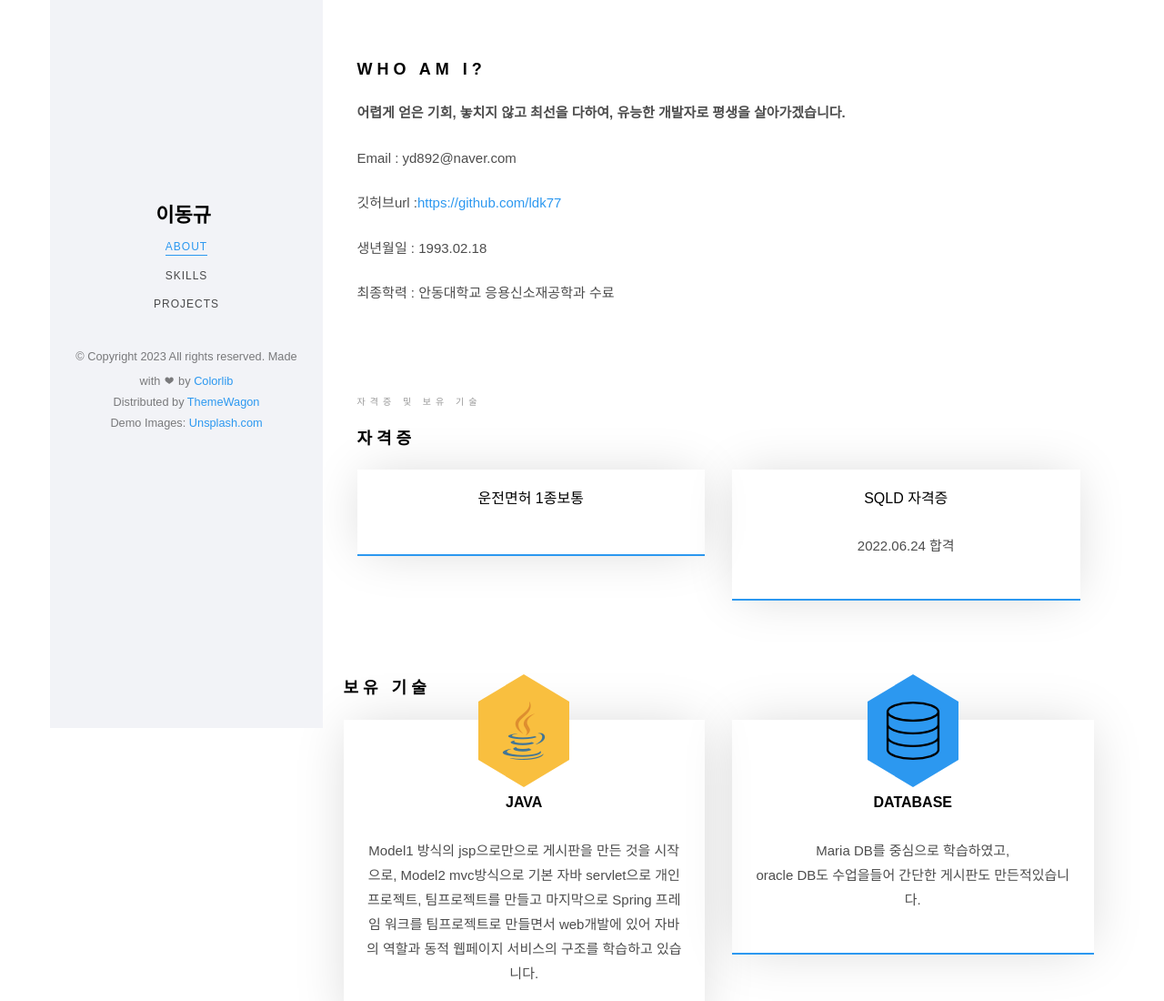
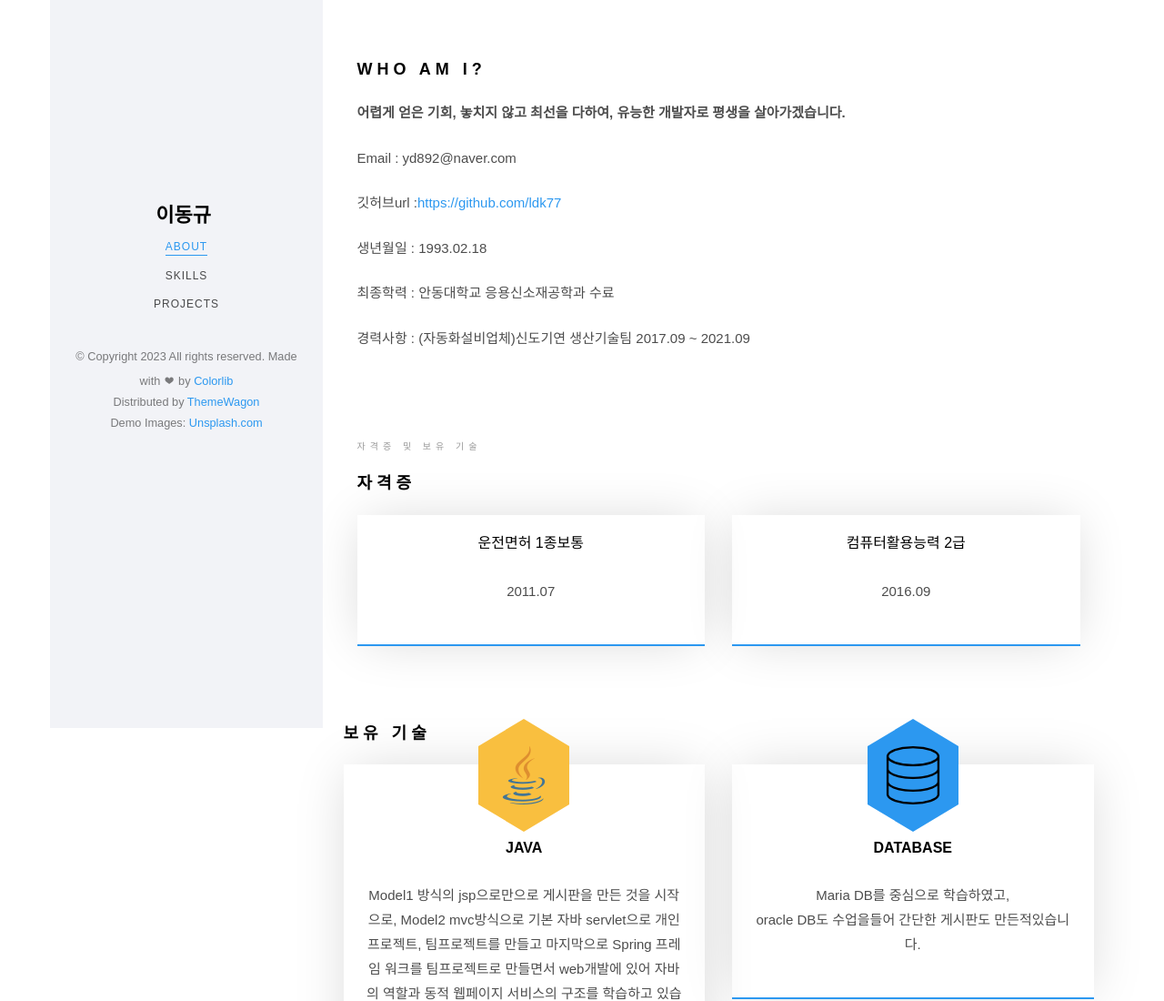
Before and after one commit to ldk77/ldk77.github.io, a plain HTML site: page index.html in a window 1280 px wide. Shown: the top 1100 px of the page at 91% size. Drawn offline with Linux system fonts and the light colour scheme; files whose address does not match are found by name; a web font is replaced by a local one.

Commit message:
수정중

```diff
--- a/index.html
+++ b/index.html
@@ -3,7 +3,7 @@
 	<head>
 	<meta charset="utf-8">
 	<meta http-equiv="X-UA-Compatible" content="IE=edge">
-	<title>KimDeukHwan</title>
+	<title>LEEDONGKYU</title>
 	<meta name="viewport" content="width=device-width, initial-scale=1">
 	<meta name="description" content="" />
 	<meta name="keywords" content="" />
@@ -82,6 +82,7 @@
 										<p> 깃허브url :<a href="https://github.com/ldk77">https://github.com/ldk77</a></p>
 										<p> 생년월일 : 1993.02.18</p>
 										<p> 최종학력 : 안동대학교 응용신소재공학과 수료</p>
+										<p> 경력사항 : (자동화설비업체)신도기연 생산기술팀 2017.09 ~ 2021.09 </p>
 									</div>
 								</div>
 							</div>
@@ -101,13 +102,13 @@
 						<div class="col-md-6 text-center animate-box">
 							<div class="services">
 								<h3>운전면허 1종보통</h3>
-								<p></p>
+								<p>2011.07</p>
 						</div>
 						</div>
 						<div class="col-md-6 text-center animate-box">
 							<div class="services">
-								<h3>SQLD 자격증</h3>
-								<p>2022.06.24 합격</p>
+								<h3>컴퓨터활용능력 2급</h3>
+								<p>2016.09</p>
 							</div>
 						</div>
 						<h2 class="colorlib-heading">보유 기술</h2>
```
